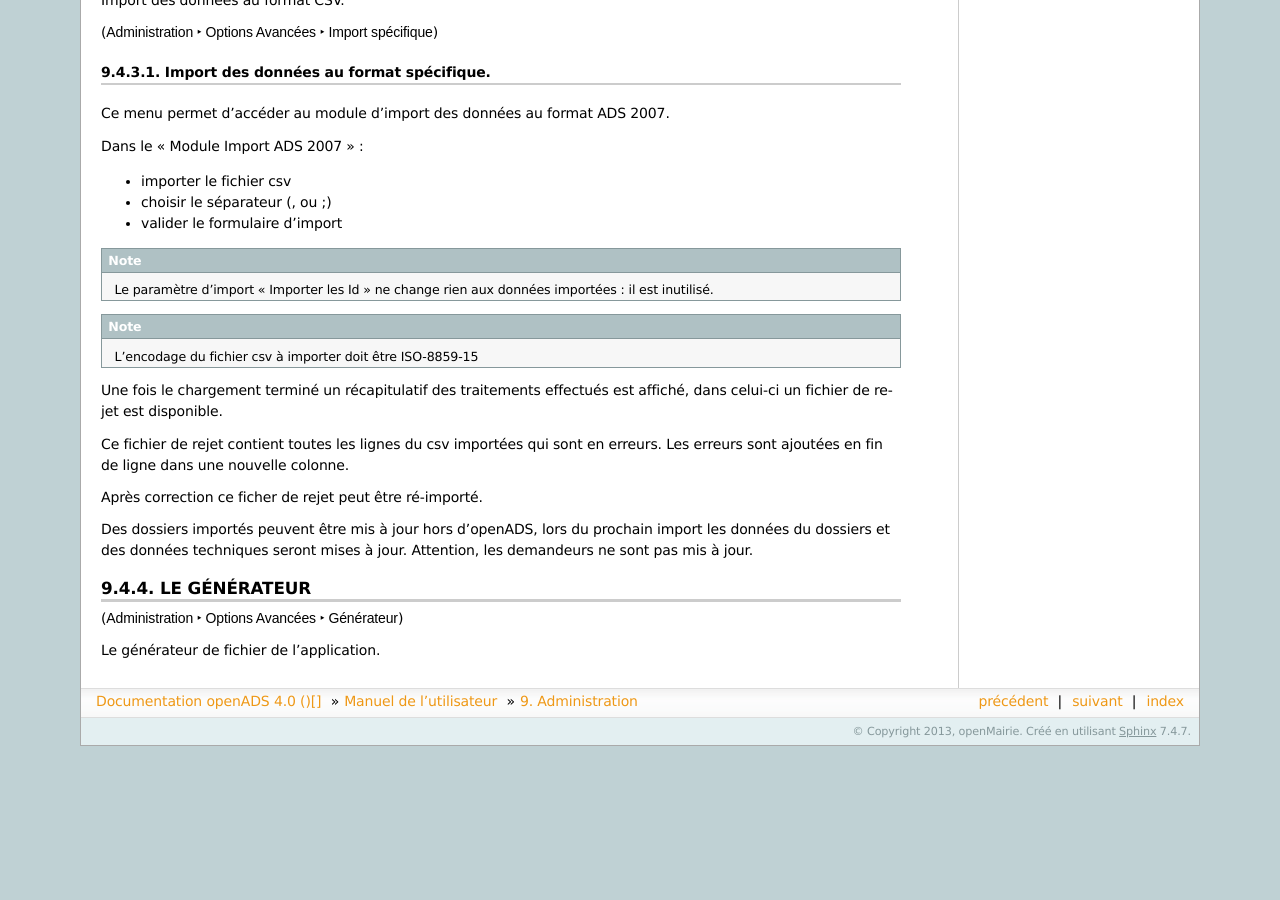
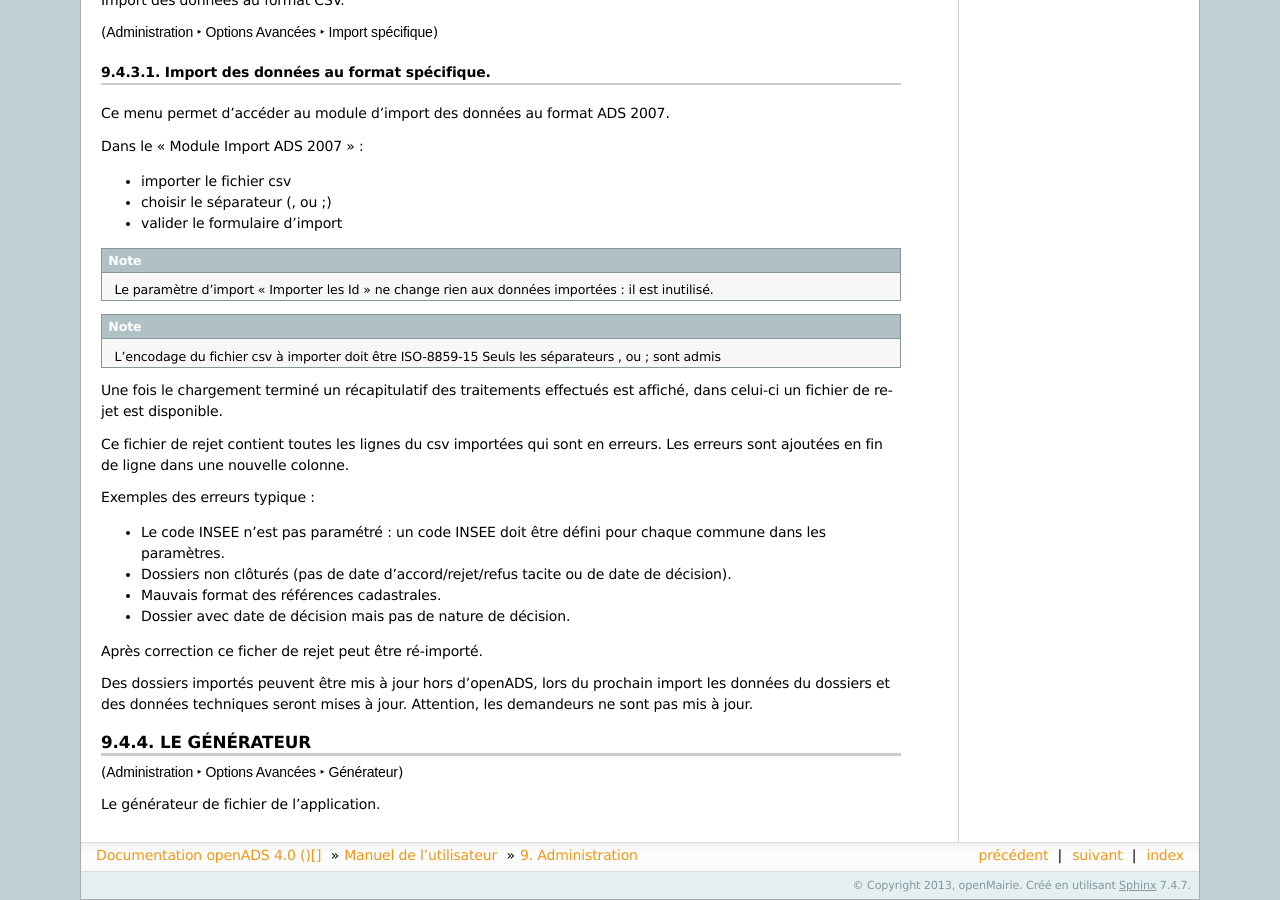
Before and after one commit to mpavaux/openads-documentation, a Sphinx documentation site: the page built from source/manuel_utilisateur/administration.rst, in a window 1280 px wide and 900 px high, scrolled down 1882 px. Built offline with Sphinx 7.4.7, drawn with Linux system fonts in a browser that asks for light colours; before the commit the page ends 2628 px from its top, so only the background shows below that.

Commit message:
Update administration.rst

```diff
--- a/source/manuel_utilisateur/administration.rst
+++ b/source/manuel_utilisateur/administration.rst
@@ -184,10 +184,18 @@
 .. NOTE:: Le paramètre d'import "Importer les Id" ne change rien aux données importées : il est inutilisé.
 
 .. NOTE:: L'encodage du fichier csv à importer doit être ISO-8859-15
+   Seuls les séparateurs , ou ; sont admis
 
 Une fois le chargement terminé un récapitulatif des traitements effectués est affiché, dans celui-ci un fichier de rejet est disponible.
 
 Ce fichier de rejet contient toutes les lignes du csv importées qui sont en erreurs. Les erreurs sont ajoutées en fin de ligne dans une nouvelle colonne.
+
+Exemples des erreurs typique :
+
+- Le code INSEE n'est pas paramétré : un code INSEE doit être défini pour chaque commune dans les paramètres.
+- Dossiers non clôturés (pas de date d'accord/rejet/refus tacite ou de date de décision).
+- Mauvais format des références cadastrales.
+- Dossier avec date de décision mais pas de nature de décision.
 
 Après correction ce ficher de rejet peut être ré-importé.
 
```
